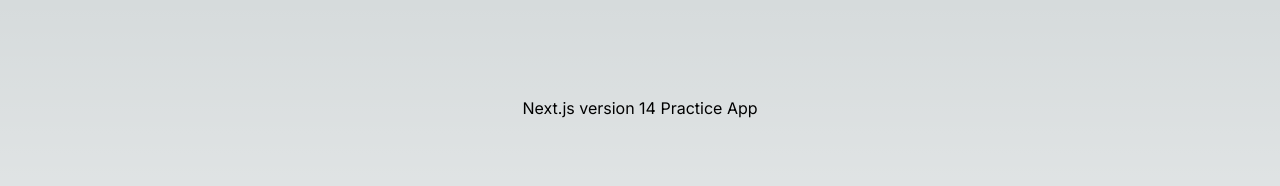
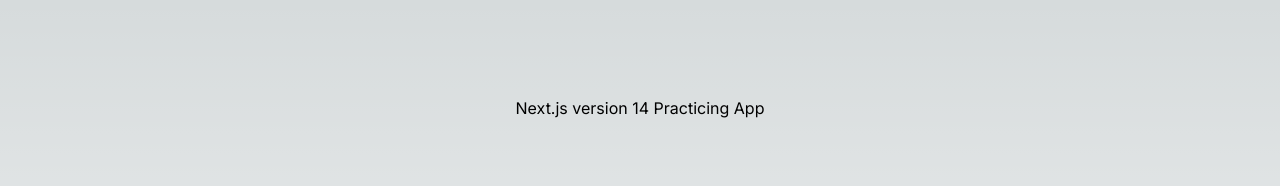
Before and after one commit to inoshun/next-14-practice, a Next.js app: page / in a window 1280 px wide. Shown: the top 186 px of the page. Built offline with nearby package versions, Linux system fonts and the light colour scheme.

Commit message:
Update app/page.tsx and app/layout.tsx

```diff
--- a/app/layout.tsx
+++ b/app/layout.tsx
@@ -5,7 +5,7 @@
 const inter = Inter({ subsets: ['latin'] })
 
 export const metadata: Metadata = {
-  title: 'Next.js v.14 Practice App',
+  title: 'Next.js v.14 Practicing App',
   description: 'Generated by create next14 app',
 }
 
--- a/app/page.tsx
+++ b/app/page.tsx
@@ -1,7 +1,7 @@
 export default function Home() {
   return (
     <main className='flex min-h-screen flex-col items-center justify-between p-24'>
-      <h1>Next.js version 14 Practice App</h1>
+      <h1>Next.js version 14 Practicing App</h1>
       <p>This is a demo site to practice Next.js v-14 and React v-18.</p>
     </main>
   )
```
